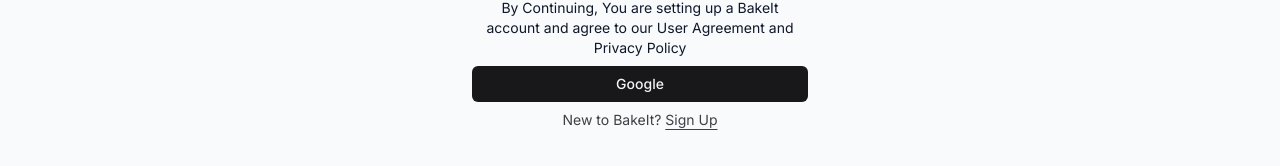
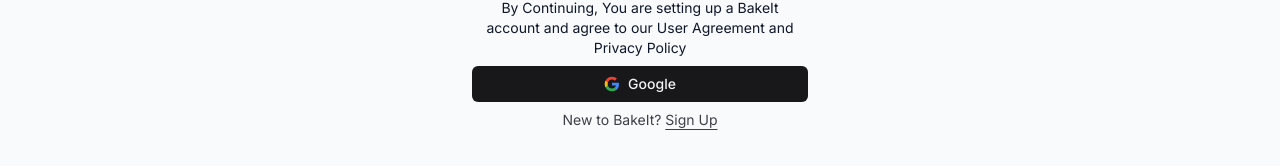
Before and after one commit to rohankumarchaudhary67/BakeIt, a Next.js app: page /sign-in in a window 1280 px wide. Shown: the part 392-558 px from the top of the page. Built offline with nearby package versions, Linux system fonts and the light colour scheme.

Commit message:
Google Button Added in Sign In

```diff
--- a/package.json
+++ b/package.json
@@ -48,7 +48,7 @@
     "lodash.debounce": "^4.0.8",
     "lucide-react": "^0.221.0",
     "nanoid": "^4.0.2",
-    "next": "13.4.4",
+    "next": "^13.4.7",
     "next-auth": "^4.22.1",
     "postcss": "8.4.23",
     "prisma": "^4.14.1",
--- a/src/components/Icons.tsx
+++ b/src/components/Icons.tsx
@@ -29,5 +29,26 @@
                 </g>
             </g>
         </svg>
-    )
+    ),
+    google: (props: LucideProps) => (
+        <svg {...props} viewBox='0 0 24 24'>
+            <path
+                d='M22.56 12.25c0-.78-.07-1.53-.2-2.25H12v4.26h5.92c-.26 1.37-1.04 2.53-2.21 3.31v2.77h3.57c2.08-1.92 3.28-4.74 3.28-8.09z'
+                fill='#4285F4'
+            />
+            <path
+                d='M12 23c2.97 0 5.46-.98 7.28-2.66l-3.57-2.77c-.98.66-2.23 1.06-3.71 1.06-2.86 0-5.29-1.93-6.16-4.53H2.18v2.84C3.99 20.53 7.7 23 12 23z'
+                fill='#34A853'
+            />
+            <path
+                d='M5.84 14.09c-.22-.66-.35-1.36-.35-2.09s.13-1.43.35-2.09V7.07H2.18C1.43 8.55 1 10.22 1 12s.43 3.45 1.18 4.93l2.85-2.22.81-.62z'
+                fill='#FBBC05'
+            />
+            <path
+                d='M12 5.38c1.62 0 3.06.56 4.21 1.64l3.15-3.15C17.45 2.09 14.97 1 12 1 7.7 1 3.99 3.47 2.18 7.07l3.66 2.84c.87-2.6 3.3-4.53 6.16-4.53z'
+                fill='#EA4335'
+            />
+            <path d='M1 1h22v22H1z' fill='none' />
+        </svg>
+    ),
 }
--- a/src/components/UserAuthForm.tsx
+++ b/src/components/UserAuthForm.tsx
@@ -1,15 +1,37 @@
+"use client"
+
 import { Button } from "./ui/Button"
 import { cn } from "@/lib/utils"
-import {FC} from 'react'
+import { FC, useState } from 'react'
+import {signIn} from "next-auth/react"
+import { Icons } from "./Icons"
 
 interface UserAuthFormProps extends React.HtmlHTMLAttributes<HTMLDivElement> {
 
 }
 
-const UserAuthForm : FC<UserAuthFormProps> = ({ className, ...props}) => {
+const UserAuthForm: FC<UserAuthFormProps> = ({ className, ...props }) => {
+
+    const [isLoading, setIsLoading] = useState<boolean>(false);
+
+    const loadingWithGoogle = async () => {
+        setIsLoading(true);
+
+        try {
+            await signIn('google');
+        } catch (error) {
+            // Toast Notifciation
+        } finally {
+            setIsLoading(false);
+        }
+    }
+
     return (
         <div className={cn('flex justify-center', className)} {...props}>
-            <Button size={'sm'} className="w-full">Google</Button>
+            <Button onClick={loadingWithGoogle} isLoading={isLoading} size={'sm'} className="w-full">
+                {isLoading ? null : <Icons.google className="h-4 w-4 mr-2" />}
+                Google
+            </Button>
         </div>
     )
 }
```
Also changed, not shown: 1 other file (tests, documents, lock files or other folders).
